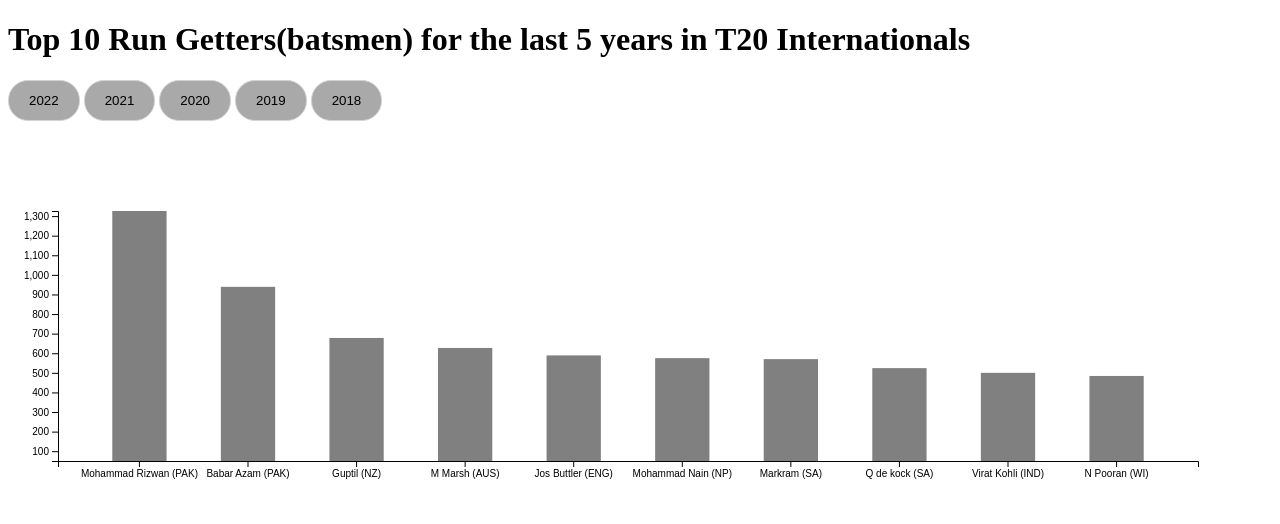
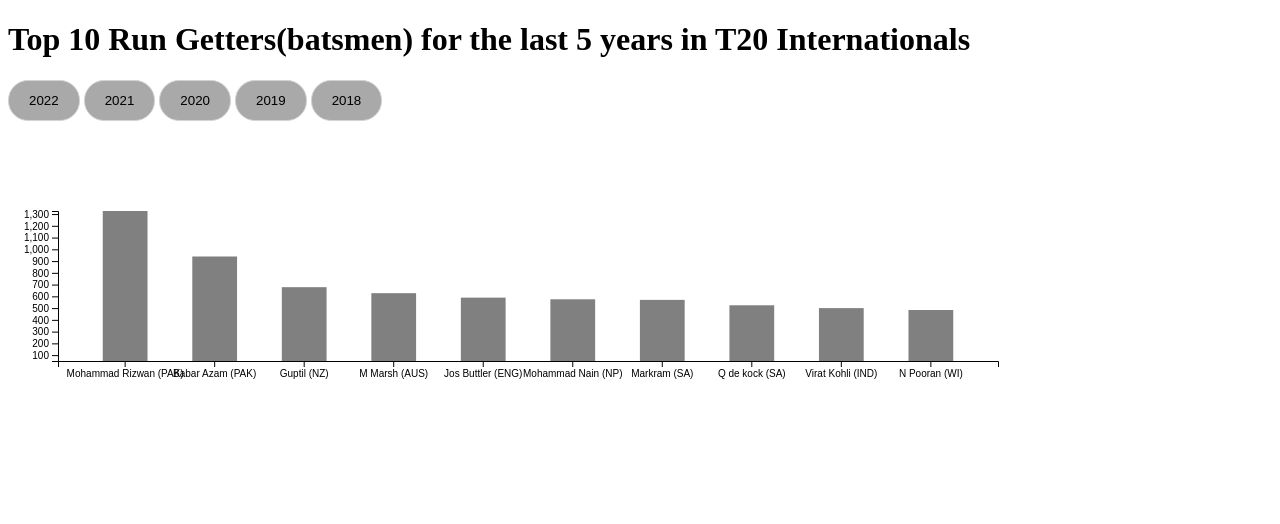
Before and after one commit to saigopaljarabana/Bar_Chart_Project_DV, a plain HTML site: page index.html in a window 1280 px wide. Drawn offline with Linux system fonts and the light colour scheme.

Commit message:
Update index.html

```diff
--- a/index.html
+++ b/index.html
@@ -104,8 +104,8 @@
 
   // set the dimensions and margins of the graph
   const margin = {top: 40, right: 10, bottom: 60, left: 50},
-      width = 1200 - margin.left - margin.right,
-      height = 400 - margin.top - margin.bottom;
+      width = 1000 - margin.left - margin.right,
+      height = 300 - margin.top - margin.bottom;
 
   // append the svg object to the body of the page
   const svg = d3.select("#cricket")
```
